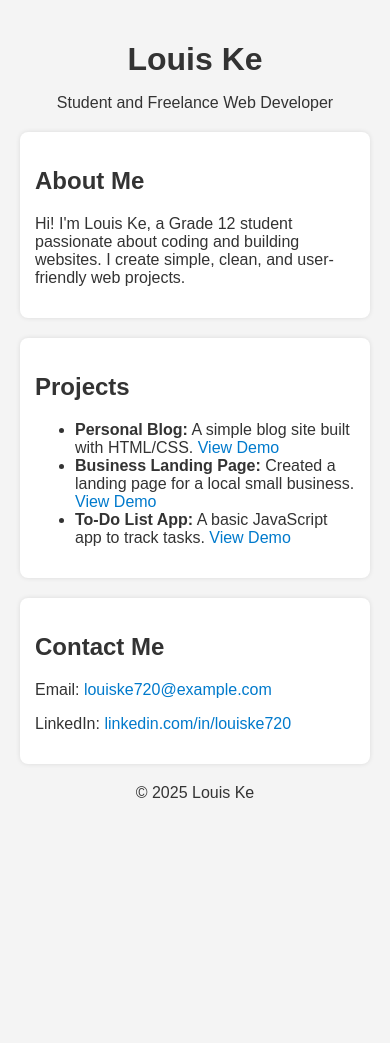
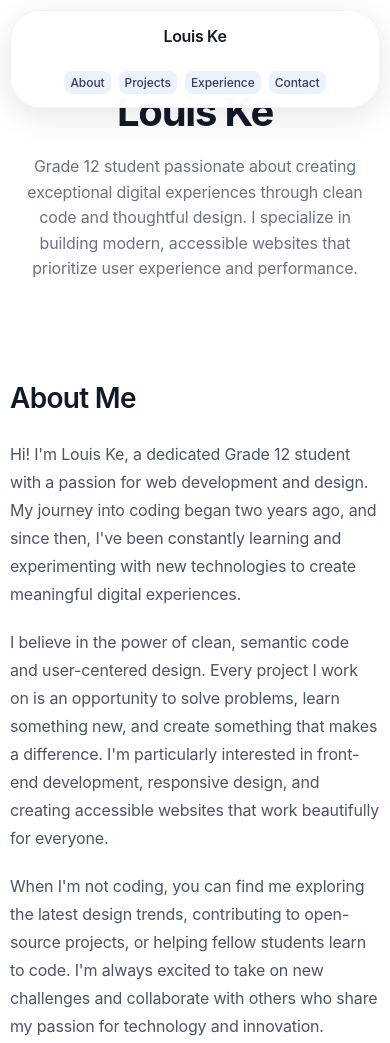
Before and after one commit to LouisKe0720/Portfolio, a plain HTML site: page index.html in a window 390 px wide. Shown: the top 1043 px of the page. Before the commit the page ends 844 px from the top, so only its background shows below. Drawn offline with Linux system fonts and the light colour scheme.

Commit message:
Enhance portfolio website: update content, add navigation, and implement smooth scrolling and animations

```diff
--- a/index.html
+++ b/index.html
@@ -3,64 +3,94 @@
 <head>
   <meta charset="UTF-8" />
   <meta name="viewport" content="width=device-width, initial-scale=1" />
-  <title>Louis Ke- Web Developer</title>
-  <style>
-    body {
-      font-family: Arial, sans-serif;
-      max-width: 800px;
-      margin: auto;
-      padding: 20px;
-      background: #f4f4f4;
-      color: #333;
-    }
-    header, footer {
-      text-align: center;
-      margin-bottom: 20px;
-    }
-    h1 {
-      margin-bottom: 5px;
-    }
-    section {
-      background: white;
-      padding: 15px;
-      margin-bottom: 20px;
-      border-radius: 8px;
-      box-shadow: 0 0 5px rgba(0,0,0,0.1);
-    }
-    a {
-      color: #007acc;
-      text-decoration: none;
-    }
-  </style>
+  <title>Louis Ke - Web Developer</title>
+  <link rel="stylesheet" href="styles.css">
 </head>
 <body>
+  <div class="container">
     <header>
       <h1>Louis Ke</h1>
-    <p>Student and Freelance Web Developer</p>
+      <p>Grade 12 student passionate about creating exceptional digital experiences through clean code and thoughtful design. I specialize in building modern, accessible websites that prioritize user experience and performance.</p>
     </header>
 
-  <section>
+    <section id="about">
       <h2>About Me</h2>
-    <p>Hi! I'm Louis Ke, a Grade 12 student passionate about coding and building websites. I create simple, clean, and user-friendly web projects.</p>
+      <p>Hi! I'm Louis Ke, a dedicated Grade 12 student with a passion for web development and design. My journey into coding began two years ago, and since then, I've been constantly learning and experimenting with new technologies to create meaningful digital experiences.</p>
+
+      <p>I believe in the power of clean, semantic code and user-centered design. Every project I work on is an opportunity to solve problems, learn something new, and create something that makes a difference. I'm particularly interested in front-end development, responsive design, and creating accessible websites that work beautifully for everyone.</p>
+
+      <p>When I'm not coding, you can find me exploring the latest design trends, contributing to open-source projects, or helping fellow students learn to code. I'm always excited to take on new challenges and collaborate with others who share my passion for technology and innovation.</p>
+
+      <p><strong>Skills & Technologies:</strong><br>
+      HTML5, CSS3, JavaScript, React, Node.js, Git, Responsive Design, UI/UX Design, Web Accessibility, Performance Optimization</p>
     </section>
 
-  <section>
-    <h2>Projects</h2>
+    <section id="projects">
+      <h2>Featured Projects</h2>
+      <p>Here are some of my recent projects that showcase my skills in web development and design. Each project represents a unique challenge and learning opportunity that has helped me grow as a developer.</p>
+
       <ul>
-      <li><strong>Personal Blog:</strong> A simple blog site built with HTML/CSS. <a href="#" target="_blank">View Demo</a></li>
-      <li><strong>Business Landing Page:</strong> Created a landing page for a local small business. <a href="#" target="_blank">View Demo</a></li>
-      <li><strong>To-Do List App:</strong> A basic JavaScript app to track tasks. <a href="#" target="_blank">View Demo</a></li>
+        <li>
+          <strong>Personal Blog Platform</strong><br>
+          A fully responsive blog website built with HTML5, CSS3, and vanilla JavaScript. Features include a clean, minimalist design with smooth animations, responsive layouts that work perfectly on all devices, and optimized performance with fast loading times.
+          <br><br>
+          <strong>Technologies:</strong> HTML5, CSS3, JavaScript, Responsive Design<br>
+          <a href="https://louiske720.github.io/personal-blog/" target="_blank">View Live Demo</a> | <a href="#" target="_blank">View Source Code</a>
+        </li>
+
+        <li>
+          <strong>Business Landing Page</strong><br>
+          A professional landing page created for a local small business, focusing on conversion optimization and mobile-first design. The project includes custom animations, contact forms with validation, interactive elements, and SEO optimization.
+          <br><br>
+          <strong>Technologies:</strong> HTML5, CSS3, JavaScript, Form Validation, SEO<br>
+          <a href="https://louiske720.github.io/business-landing/" target="_blank">View Live Demo</a> | <a href="#" target="_blank">View Source Code</a>
+        </li>
+
+        <li>
+          <strong>Interactive To-Do List Application</strong><br>
+          A feature-rich task management application built with vanilla JavaScript and modern web APIs. The app includes local storage for data persistence, drag-and-drop functionality for task organization, filtering and sorting options.
+          <br><br>
+          <strong>Technologies:</strong> JavaScript ES6+, Local Storage API, CSS3, HTML5<br>
+          <a href="https://louiske720.github.io/todo-app/" target="_blank">View Live Demo</a> | <a href="#" target="_blank">View Source Code</a>
+        </li>
       </ul>
     </section>
 
-  <section>
-    <h2>Contact Me</h2>
-    <p>Email: <a href="mailto:louiske720@example.com">louiske720@example.com</a></p>
-    <p>LinkedIn: <a href="https://linkedin.com/in/louiske720" target="_blank">linkedin.com/in/louiske720</a></p>
+    <section id="experience">
+      <h2>Experience</h2>
+      <p>My journey in web development was fueled by a passion for technology and a desire to create meaningful user experiences.</p>
+
+      <ul>
+        <li>
+          <strong>Web Developer</strong> (2023 - Present)<br>
+          Working with businesses and individuals to create custom websites and web applications. This experience has taught me valuable skills in client communication, project management, and delivering solutions that meet real business needs.
+        </li>
+
+        <li>
+          <strong>Self-Directed Learning</strong> (2022 - Present)<br>
+          Continuously expanding my skills through online courses, tutorials, and hands-on projects. I stay up-to-date with the latest web technologies and best practices.
+        </li>
+
+      </ul>
+    </section>
+
+    <section id="contact">
+      <h2>Contact</h2>
+      <p>I'm always excited to discuss new opportunities, collaborate on interesting projects, or simply connect with fellow developers and designers.</p>
+
+      <p><strong>Get in touch:</strong></p>
+      <ul>
+        <li><strong>Email:</strong> <a href="mailto:louiske720@gmail.com">louiske720@gmail.com</a></li>
+        <li><strong>LinkedIn:</strong> <a href="https://linkedin.com/in/louiske720" target="_blank">linkedin.com/in/louiske720</a></li>
+        <li><strong>GitHub:</strong> <a href="https://github.com/louiske720" target="_blank">github.com/louiske720</a></li>
+      </ul>
     </section>
 
     <footer>
       <p>© 2025 Louis Ke</p>
     </footer>
+  </div>
+
+  <script src="script.js"></script>
 </body>
 </html>
--- /dev/null
+++ b/script.js
@@ -0,0 +1,84 @@
+// Portfolio JavaScript
+class Portfolio {
+    constructor() {
+        this.init();
+    }
+
+    init() {
+        this.createNavigation();
+        this.setupSectionAnimations();
+        this.setupSmoothScrolling();
+        this.setupScrollNavigation();
+    }
+
+    createNavigation() {
+        const nav = document.createElement('nav');
+        nav.className = 'top-nav';
+        nav.innerHTML = `
+            <div class="nav-content">
+                <a href="#" class="nav-brand">Louis Ke</a>
+                <ul class="nav-links">
+                    <li><a href="#about">About</a></li>
+                    <li><a href="#projects">Projects</a></li>
+                    <li><a href="#experience">Experience</a></li>
+                    <li><a href="#contact">Contact</a></li>
+                </ul>
+            </div>
+        `;
+        document.body.appendChild(nav);
+    }
+
+    setupSectionAnimations() {
+        const observer = new IntersectionObserver((entries) => {
+            entries.forEach(entry => {
+                if (entry.isIntersecting) {
+                    entry.target.classList.add('animate-in');
+                }
+            });
+        }, { threshold: 0.1 });
+
+        document.querySelectorAll('section').forEach(section => {
+            observer.observe(section);
+        });
+    }
+
+    setupSmoothScrolling() {
+        document.addEventListener('click', (e) => {
+            if (e.target.matches('.nav-links a')) {
+                e.preventDefault();
+                const targetId = e.target.getAttribute('href').substring(1);
+                const targetSection = document.getElementById(targetId);
+                if (targetSection) {
+                    const nav = document.querySelector('.top-nav');
+                    const navHeight = nav.offsetHeight;
+                    const offset = nav.classList.contains('scrolled') ? 20 : 60;
+                    const targetPosition = targetSection.offsetTop - navHeight - offset;
+
+                    window.scrollTo({
+                        top: Math.max(0, targetPosition),
+                        behavior: 'smooth'
+                    });
+                }
+            }
+        });
+    }
+
+    setupScrollNavigation() {
+        const nav = document.querySelector('.top-nav');
+
+        window.addEventListener('scroll', () => {
+            const scrollTop = window.pageYOffset || document.documentElement.scrollTop;
+
+            if (scrollTop > 50) {
+                nav.classList.add('scrolled');
+            } else {
+                nav.classList.remove('scrolled');
+            }
+        });
+    }
+}
+
+// Initialize portfolio when DOM is ready
+document.addEventListener('DOMContentLoaded', () => {
+    new Portfolio();
+});
--- /dev/null
+++ b/styles.css
@@ -0,0 +1,347 @@
+* {
+  margin: 0;
+  padding: 0;
+  box-sizing: border-box;
+}
+
+body {
+  font-family: -apple-system, BlinkMacSystemFont, 'Segoe UI', 'Roboto', 'Helvetica Neue', Arial, sans-serif;
+  line-height: 1.7;
+  margin: 0;
+  padding: 0;
+  background: #ffffff;
+  color: #1f2937;
+  font-size: 16px;
+  scroll-behavior: smooth;
+  font-weight: 400;
+  letter-spacing: -0.01em;
+}
+
+/* Navigation */
+.top-nav {
+  position: fixed;
+  top: 20px;
+  left: 50%;
+  transform: translateX(-50%);
+  background: rgba(255, 255, 255, 0.95);
+  backdrop-filter: blur(20px);
+  border-radius: 30px;
+  padding: 35px 0;
+  box-shadow: 0 8px 32px rgba(0, 0, 0, 0.1);
+  z-index: 1000;
+  border: 1px solid rgba(0, 0, 0, 0.05);
+  width: min(1200px, 90vw);
+  transition: all 0.4s ease;
+}
+
+.top-nav.scrolled {
+  top: 0;
+  width: 100vw;
+  border-radius: 0;
+  padding: 35px 0;
+  box-shadow: 0 4px 20px rgba(0, 0, 0, 0.15);
+  border-bottom: 1px solid rgba(0, 0, 0, 0.08);
+}
+
+.top-nav.scrolled .nav-content {
+  max-width: 1200px;
+  margin: 0 auto;
+  padding: 0 40px;
+}
+
+.nav-content {
+  display: flex;
+  align-items: center;
+  justify-content: space-between;
+  max-width: 1200px;
+  margin: 0 auto;
+  padding: 0 40px;
+}
+
+.nav-brand {
+  font-weight: 600;
+  font-size: 1.35rem;
+  color: #111827;
+  text-decoration: none;
+  letter-spacing: -0.02em;
+}
+
+.nav-brand:hover {
+  color: #111827;
+  text-decoration: none;
+}
+
+.nav-links {
+  display: flex;
+  list-style: none;
+  gap: 30px;
+  margin: 0;
+  padding: 0;
+}
+
+.nav-links a {
+  text-decoration: none;
+  color: #374151;
+  font-weight: 500;
+  font-size: 0.95rem;
+  padding: 8px 0;
+  transition: color 0.3s ease;
+  letter-spacing: -0.005em;
+}
+
+.nav-links a:hover {
+  color: #2563eb;
+}
+
+/* Main Content */
+.container {
+  max-width: 1200px;
+  margin: 0 auto;
+  padding: 80px 20px 40px;
+}
+
+header {
+  text-align: center;
+  padding: 60px 0 40px;
+  margin-bottom: 60px;
+}
+
+h1 {
+  font-size: clamp(2.5rem, 5vw, 4rem);
+  font-weight: 700;
+  margin-bottom: 20px;
+  color: #111827;
+  letter-spacing: -0.03em;
+  line-height: 1.1;
+}
+
+header p {
+  font-size: clamp(1rem, 2.5vw, 1.25rem);
+  color: #6b7280;
+  max-width: 600px;
+  margin: 0 auto;
+  font-weight: 400;
+  line-height: 1.6;
+  letter-spacing: -0.01em;
+}
+
+section {
+  padding: 40px 0;
+  margin-bottom: 60px;
+  opacity: 0;
+  transform: translateY(30px);
+  transition: all 0.8s ease;
+}
+
+section.animate-in {
+  opacity: 1;
+  transform: translateY(0);
+}
+
+h2 {
+  color: #111827;
+  font-size: clamp(1.75rem, 4vw, 2.5rem);
+  margin-bottom: 24px;
+  font-weight: 600;
+  letter-spacing: -0.025em;
+  line-height: 1.2;
+}
+
+p {
+  font-size: clamp(1rem, 2vw, 1.125rem);
+  color: #4b5563;
+  margin-bottom: 20px;
+  line-height: 1.75;
+  letter-spacing: -0.01em;
+  font-weight: 400;
+}
+
+/* Project, Experience, and Contact Lists */
+#projects ul,
+#experience ul,
+#contact ul {
+  list-style: none;
+  display: grid;
+  gap: 24px;
+}
+
+#projects ul li,
+#experience ul li,
+#contact ul li {
+  background: #f9fafb;
+  padding: 30px;
+  border-radius: 12px;
+  border-left: 4px solid #3b82f6;
+  transition: transform 0.2s ease;
+  font-size: 1.1rem;
+  line-height: 1.75;
+  letter-spacing: -0.01em;
+  font-weight: 400;
+}
+
+#projects ul li:hover,
+#experience ul li:hover,
+#contact ul li:hover {
+  transform: translateY(-2px);
+}
+
+#experience ul li {
+  border-left-color: #10b981;
+}
+
+#contact ul li {
+  border-left-color: #f59e0b;
+}
+
+strong {
+  color: #111827;
+  font-weight: 600;
+  font-size: 1.125rem;
+  letter-spacing: -0.015em;
+}
+
+a {
+  color: #2563eb;
+  text-decoration: none;
+  font-weight: 500;
+  transition: all 0.3s ease;
+  letter-spacing: -0.005em;
+}
+
+a:hover {
+  color: #1d4ed8;
+  text-decoration: underline;
+}
+
+/* Footer */
+footer {
+  text-align: center;
+  padding: 40px 20px;
+  color: #6b7280;
+  border-top: 1px solid #e5e7eb;
+  margin-top: 60px;
+}
+
+/* Responsive Design */
+@media (max-width: 768px) {
+  .container {
+    padding: 60px 15px 30px;
+  }
+
+  .top-nav {
+    padding: 16px 15px;
+    width: calc(100vw - 30px);
+    top: 15px;
+  }
+
+  .top-nav.scrolled {
+    width: 100vw;
+    padding: 16px 0;
+    left: 0;
+    top: 0;
+    border-radius: 0;
+    transform: none;
+  }
+
+  .top-nav.scrolled .nav-content {
+    padding: 0 20px;
+    max-width: 1200px;
+    margin: 0 auto;
+  }
+
+  .nav-content {
+    gap: 15px;
+    padding: 0 20px;
+  }
+
+  .nav-brand {
+    font-size: 1.1rem;
+  }
+
+  .nav-links {
+    gap: 12px;
+  }
+
+  .nav-links a {
+    font-size: 0.85rem;
+    padding: 6px 8px;
+  }
+
+  header {
+    padding: 40px 0 30px;
+    margin-bottom: 40px;
+  }
+
+  section {
+    padding: 30px 0;
+    margin-bottom: 40px;
+  }
+
+  #projects ul li,
+  #experience ul li,
+  #contact ul li {
+    padding: 24px;
+  }
+
+  footer {
+    padding: 30px 15px;
+    margin-top: 40px;
+  }
+}
+
+@media (max-width: 480px) {
+  .container {
+    padding: 50px 10px 20px;
+  }
+
+  .top-nav {
+    padding: 12px 10px;
+    width: calc(100vw - 20px);
+    top: 10px;
+  }
+
+  .top-nav.scrolled {
+    width: 100vw;
+    padding: 12px 0;
+  }
+
+  .nav-content {
+    gap: 10px;
+    padding: 0 15px;
+    flex-wrap: wrap;
+    justify-content: center;
+  }
+
+  .nav-brand {
+    font-size: 1rem;
+    order: 1;
+    width: 100%;
+    text-align: center;
+    margin-bottom: 8px;
+  }
+
+  .nav-links {
+    flex-wrap: wrap;
+    gap: 8px;
+    justify-content: center;
+    order: 2;
+  }
+
+  .nav-links a {
+    font-size: 0.75rem;
+    padding: 4px 6px;
+    border-radius: 8px;
+    background: rgba(59, 130, 246, 0.1);
+  }
+
+  .nav-links a:hover {
+    background: rgba(59, 130, 246, 0.2);
+  }
+
+  #projects ul li,
+  #experience ul li,
+  #contact ul li {
+    padding: 20px;
+    font-size: 1rem;
+  }
+}
```
Lines whose indentation alone changed are shown as unchanged.
